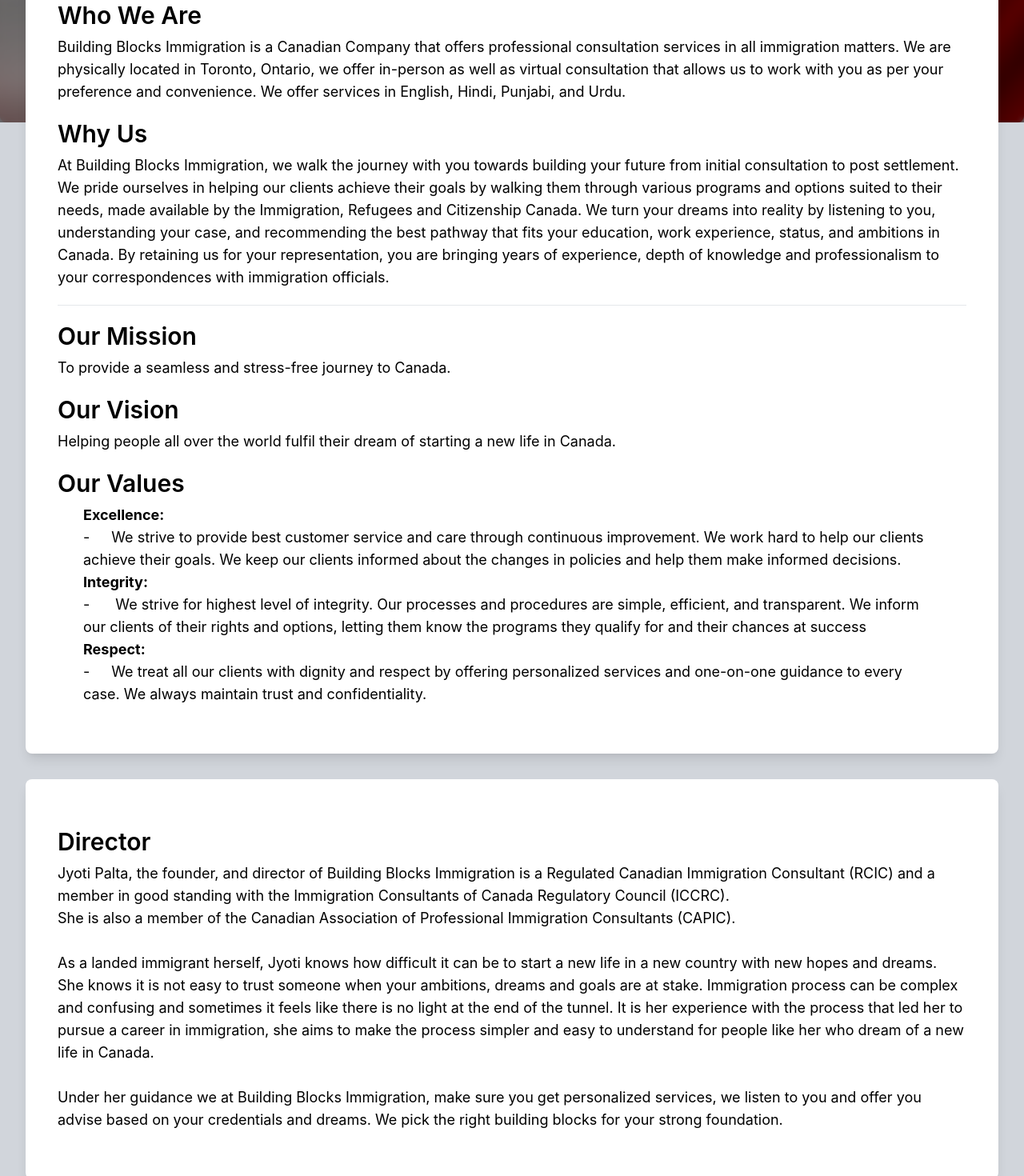
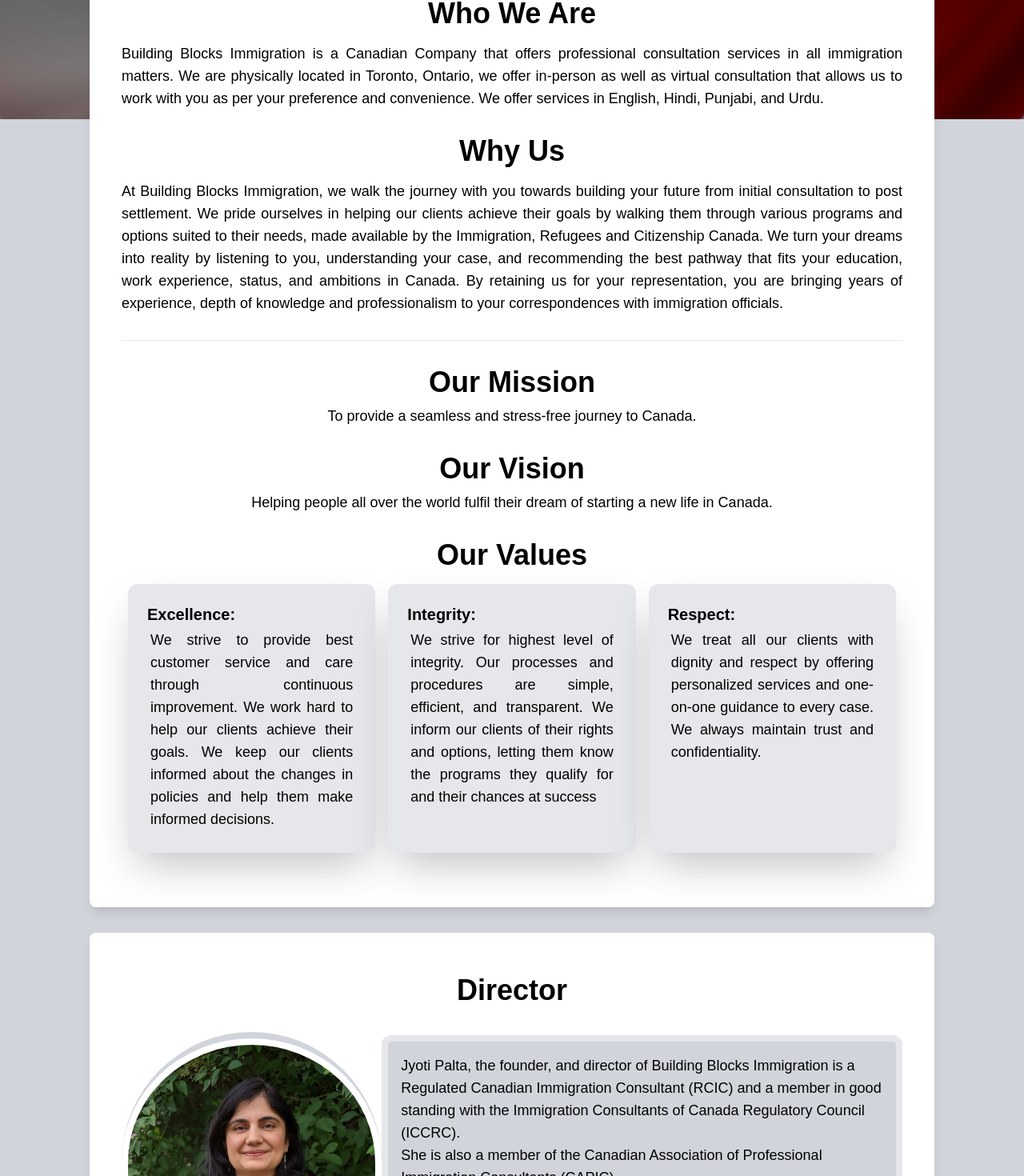
Before and after one commit to ygpalta/building-blocks-immigration, a Next.js app: page /about in a window 1280 px wide. Shown: the part 328-1798 px from the top of the page at 80% size. Built offline with nearby package versions, Linux system fonts and the light colour scheme; a web font is replaced by a local one.

Commit message:
About Us and Contact Us Page

```diff
--- a/components/Navbar.tsx
+++ b/components/Navbar.tsx
@@ -9,14 +9,14 @@
     };
     return (
       <div>
-          <nav className='static m-0.5 flex items-center flex-wrap theme rounded-lg p shadow-lg '>
+          <nav className='static flex items-center flex-wrap theme p shadow-lg '>
 
           <a href='/' className='inline-flex items-center p mr-4 '>
           <img
               src="/logo.png"
               width="64" height="64"
               alt="Logo" />
-            <span className='flex logo px-2 text-xl md:text-3xl h-4 item-center align-center text-white font-bold uppercase tracking-wide'>
+            <span className='flex logo px-2 text-lg md:text-3xl h-4 item-center align-center text-white font-bold uppercase tracking-wide'>
             {/* <span className='logo text-xl tracking-wide'> */}
                Building Blocks IMMIGRATION
              </span>
--- a/pages/about.js
+++ b/pages/about.js
@@ -8,7 +8,7 @@
             <Navbar transparent={false} />
             <div className="hero-image">
                 <div className="hero-text">
-                <h1 className="text-6xl md:text-8xl uppercase tracking-widest">About Us</h1>
+                <h1 className="text-4xl md:text-8xl uppercase tracking-widest">About Us</h1>
 
 
                 </div>
@@ -26,53 +26,68 @@
   <div className="container mx-auto px-4">
     <div className="flex flex-wrap">
 
-      <div className="w-full px-4 ">
-        <div className="relative flex flex-col min-w-0 break-words bg-white w-full mb-8 shadow-lg rounded-lg">
+      <div className="w-full lg:px-24 ">
+        <div className="relative flex flex-col min-w-0 break-words text-justify bg-white w-full mb-8 shadow-lg rounded-lg">
           <div className="px-10 py-10 flex-auto">
 
-            <h2 className="text-3xl font-semibold">
+            <h2 className="text-4xl text-center font-semibold">
               Who We Are
               </h2>
-            <p className="text-lg mt-2 mb-5">
+            <p className="text-lg mt-4 mb-8">
             Building Blocks Immigration is a Canadian Company that offers professional consultation services in all immigration matters. We are physically located in Toronto, Ontario, we offer in-person as well as virtual consultation that allows us to work with you as per your preference and convenience. We offer services in English, Hindi, Punjabi, and Urdu.
             </p>
 
 
-            <h2 className="text-3xl mt-5 font-semibold">
+            <h2 className="text-4xl text-center font-semibold">
               Why Us
               </h2>
-            <p className="text-lg mt-2 mb-5">At Building Blocks Immigration, we walk the journey with you towards building your future from initial consultation to post settlement. We pride ourselves in helping our clients achieve their goals by walking them through various programs and options suited to their needs, made available by the Immigration, Refugees and Citizenship Canada. We turn your dreams into reality by listening to you, understanding your case, and recommending the best pathway that fits your education, work experience, status, and ambitions in Canada. By retaining us for your representation, you are bringing years of experience, depth of knowledge and professionalism to your correspondences with immigration officials.
+            <p className="text-lg mt-4 mb-8">At Building Blocks Immigration, we walk the journey with you towards building your future from initial consultation to post settlement. We pride ourselves in helping our clients achieve their goals by walking them through various programs and options suited to their needs, made available by the Immigration, Refugees and Citizenship Canada. We turn your dreams into reality by listening to you, understanding your case, and recommending the best pathway that fits your education, work experience, status, and ambitions in Canada. By retaining us for your representation, you are bringing years of experience, depth of knowledge and professionalism to your correspondences with immigration officials.
             </p>
             <hr />
 
 
-            <h2 className="text-3xl mt-5 font-semibold">
+            <h2 className="text-4xl text-center mt-8 font-semibold">
               Our Mission
             </h2>
-            <p className="text-lg mt-2 mb-5">To provide a seamless and stress-free journey to Canada.</p>
+            <p className="text-lg mt-2 text-center mb-8">To provide a seamless and stress-free journey to Canada.</p>
 
 
-            <h2 className="text-3xl mt-5 font-semibold">
+            <h2 className="text-4xl text-center mt-5 font-semibold">
               Our Vision
             </h2>
-            <p className="text-lg mt-2 mb-5">Helping people all over the world fulfil their dream of starting a new life in Canada.</p>
+            <p className="text-lg mt-2 text-center mb-8">Helping people all over the world fulfil their dream of starting a new life in Canada.</p>
 
 
-            <h2 className="text-3xl mt-5 font-semibold">
+            <h2 className="text-4xl text-center mt-5 font-semibold">
               Our Values
             </h2>
-            <div className="text-lg mt-2 px-8 mb-5">
 
-                <dl>
-                    <dt><strong>Excellence: </strong></dt>
-                    <dd>-&ensp;&ensp;&ensp;We strive to provide best customer service and care through continuous improvement. We work hard to help our clients achieve their goals. We keep our clients informed about the changes in policies and help them make informed decisions.</dd>
+            <div className="flex flex-row flex-wrap flex-initial item-center text-lg mt-2 mb-5">
 
-                    <dt><strong>Integrity: </strong></dt>
-                    <dd>-&ensp;&ensp;&ensp; We strive for highest level of integrity. Our processes and procedures are simple, efficient, and transparent. We inform our clients of their rights and options, letting them know the programs they qualify for and their chances at success</dd>
+              <div className="md:w-1/3 p-2">
+                <div className="bg-gray-200 p-6 shadow-2xl h-full rounded-xl" >
+                  <h2 className="text-xl font-bold">Excellence:  </h2>
+                  <p className="p-1"> We strive to provide best customer service and care through continuous improvement. We work hard to help our clients achieve their goals. We keep our clients informed about the changes in policies and help them make informed decisions.
+                  </p>
+                </div>
+              </div>
 
-                    <dt><strong>Respect: </strong></dt>
-                    <dd>-&ensp;&ensp;&ensp;We treat all our clients with dignity and respect by offering personalized services and one-on-one guidance to every case. We always maintain trust and confidentiality.</dd>
-                    </dl>
+              <div className="md:w-1/3 p-2">
+                <div className="bg-gray-200 p-6 shadow-2xl h-full rounded-xl" >
+                  <h2 className="text-xl font-bold">Integrity:  </h2>
+                  <p className="p-1"> We strive for highest level of integrity. Our processes and procedures are simple, efficient, and transparent. We inform our clients of their rights and options, letting them know the programs they qualify for and their chances at success
+                  </p>
+                </div>
+              </div>
+
+              <div className="md:w-1/3 p-2">
+                <div className="bg-gray-200 p-6 shadow-2xl h-full rounded-xl" >
+                  <h2 className="text-xl font-bold">Respect:  </h2>
+                  <p className="p-1"> We treat all our clients with dignity and respect by offering personalized services and one-on-one guidance to every case. We always maintain trust and confidentiality.
+                  </p>
+                </div>
+              </div>
+
             </div>
 
 
@@ -89,15 +104,21 @@
 <div className="container mx-auto px-4">
   <div className="flex flex-wrap">
 
-    <div className="w-full px-4 ">
+    <div className="w-full lg:px-24 ">
       <div className="relative flex flex-col min-w-0 break-words bg-white w-full mb-8 shadow-lg rounded-lg">
-        <div className="px-10 py-10 flex-auto">
+        <div className="px-4 lg:px-10 py-10 flex-auto">
 
 
-          <h2 className="text-3xl mt-5 font-semibold">
+          <h2 className="text-4xl mt-3 mb-8 text-center font-semibold">
             Director
             </h2>
-            <div className="text-lg mt-2 mb-5">
+            <div className="flex flex-row flex-wrap flex-initial item-center text-lg mt-2 mb-5">
+
+              <div className="lg:w-1/3">
+                <img className="p-2 rounded-full border-t-8 border-b-8 border-gray-300" src="images/director.jpeg" alt="Jyoti Palta, Director, Building Blocks Immigration" />
+              </div>
+
+              <div className="lg:w-2/3 text-lg mt-8 lg:mt-1 p-4 bg-gray-300 rounded-xl border-8">
                   <p>
                   Jyoti Palta, the founder, and director of Building Blocks Immigration is a Regulated Canadian Immigration Consultant (RCIC) and a member in good standing with the Immigration Consultants of Canada Regulatory Council (ICCRC).
 
@@ -108,6 +129,7 @@
                   </p><br/><p>Under her guidance we at Building Blocks Immigration, make sure you get personalized services, we listen to you and offer you advise based on your credentials and dreams. We pick the right building blocks for your strong foundation.
                   </p>
               </div>
+            </div>
 
         </div>
       </div>
--- a/pages/contact.js
+++ b/pages/contact.js
@@ -43,9 +43,9 @@
 
                         <div className="relative flex justify-around content-around item-baseline py-4 px-4 mb-8 shadow-2xl bg-white rounded-lg">
                             <h6 className="text-2xl item-start m-3 font-semibold item-end">
-                            Assesment Form (Express Entry)
+                            Immigration Assesment Forms
                             </h6>
-                            <button className="red text-white border text-xl font-semibold p-2 rounded">Book Now</button>
+                            <button className="red text-white border text-xl font-semibold p-2 rounded"><a href="https://casecloud.ca/login/assessmentembed?siteID=CCP20211497">Book Now</a></button>
                         </div>
                     </div>
                     </div>
--- a/pages/visas/[id].js
+++ b/pages/visas/[id].js
@@ -29,7 +29,7 @@
         </Head>
             <Navbar transparent={false} />
             <div className="flex flex-row justify-center items-center pt-24 pb-16 bg-gray-100">
-            <div className="w-3/4 px-4 text-center item-center align-center">
+            <div className="w-full px-8 text-center item-center align-center">
                 <div className="relative flex flex-col min-w-0 break-words bg-white w-full mb-8 shadow-lg rounded-lg">
                     <div className="px-10 py-8 flex-auto">
                         <div className="text-white p-3 text-left inline-flex items-center justify-center w-12 h-12 mb-5 shadow-lg rounded-full bg-blue-400">
--- a/styles/globals.css
+++ b/styles/globals.css
@@ -22,7 +22,7 @@
 body {
   padding: 0;
   margin: 0;
-  font-family: -apple-system, BlinkMacSystemFont, Segoe UI, Roboto, Oxygen,
+  font-family: sans-serif , -apple-system, BlinkMacSystemFont, Segoe UI, Roboto, Oxygen,
     Ubuntu, Cantarell, Fira Sans, Droid Sans, Helvetica Neue, sans-serif;
     background-origin: content-box;
     background-position: center;
@@ -30,6 +30,7 @@
     background-size: cover;
     position: relative;
 }
+
 
 a {
   color: inherit;
@@ -128,7 +129,8 @@
 }
 
 .red-text {
-  color: #c60023;
+  /* color: #c60023; */
+  color: rgb(187, 10, 16);
 }
 /* Colors:
 #b44e4e
```
Also changed, not shown: public/images/director.jpeg (added). Lines whose indentation alone changed are shown as unchanged.
